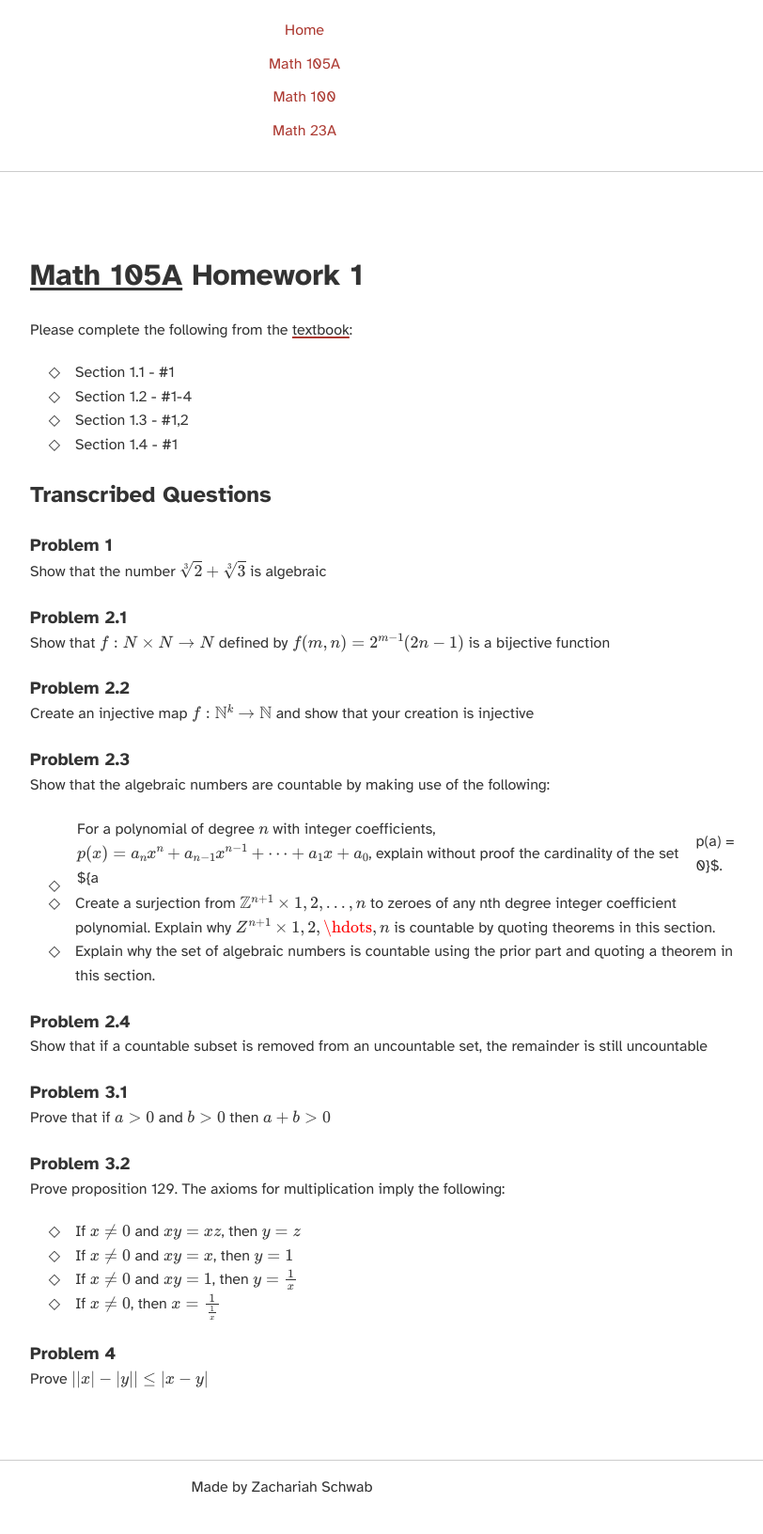
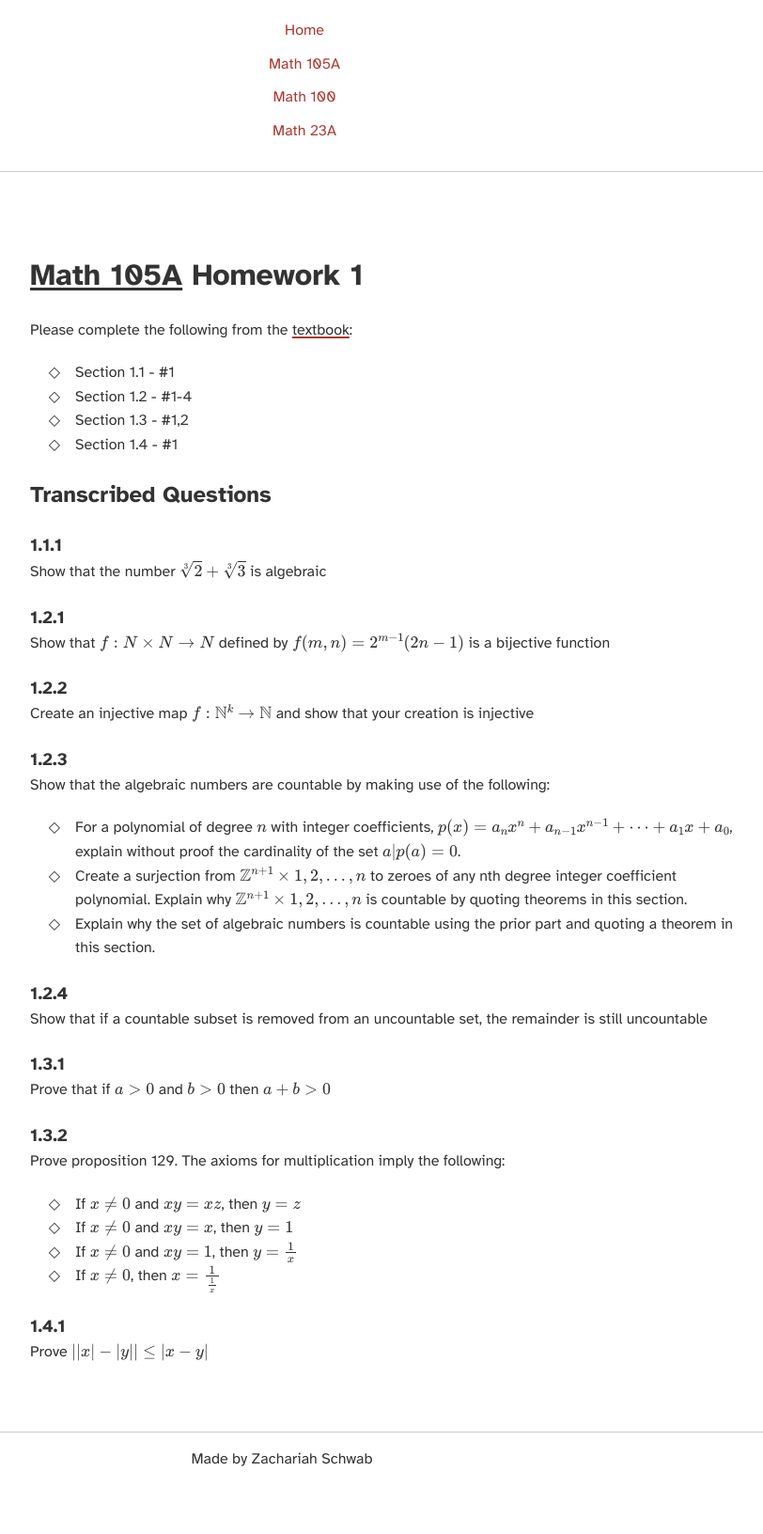
Before and after one commit to ZachariahSWS/UCSCMath.github.io, a Jekyll site: the page built from Bob/105a/hw1.md, in a window 1280 px wide. Shown: the whole page at 94% size, without its empty margins (340-1152 px from the left). Built offline with Jekyll 4.4.1, drawn with Linux system fonts in a browser that asks for light colours; formulas are drawn with MathJax 3; after the commit the page ends 1602 px from its top, so only the background shows below that.

```diff
--- a/Bob/105a/hw1.md
+++ b/Bob/105a/hw1.md
@@ -15,33 +15,33 @@ Please complete the following from the [textbook](/Bob/105a/lecture_notes_v2.pdf
 
 ## Transcribed Questions
 
-### Problem 1
+### 1.1.1
 Show that the number $\sqrt[3]{2} + \sqrt[3]{3}$ is algebraic
 
-### Problem 2.1
+### 1.2.1
 Show that $f: N \times N \rightarrow N$ defined by $f(m,n) = 2^{m-1}(2n-1)$ is a bijective function
 
-### Problem 2.2
+### 1.2.2
 Create an injective map $f: \mathbb{N}^k \rightarrow \mathbb{N}$ and show that your creation is injective
 
-### Problem 2.3
+### 1.2.3
 Show that the algebraic numbers are countable by making use of the following:
-- For a polynomial of degree $n$ with integer coefficients, $p(x) = a_nx^n + a_{n-1}x^{n-1} + \dots + a_1x + a_0$, explain without proof the cardinality of the set $\{a | p(a) = 0\}$.
-- Create a surjection from $\mathbb{Z}^{n+1} \times \{1, 2, \dots, n\}$ to zeroes of any nth degree integer coefficient polynomial. Explain why $Z^{n+1}\times{1, 2, \hdots , n}$ is countable by quoting theorems in this section.
+- For a polynomial of degree $n$ with integer coefficients, $p(x) = a_nx^n + a_{n-1}x^{n-1} + \dots + a_1x + a_0$, explain without proof the cardinality of the set $\{a \| p(a) = 0\}$.
+- Create a surjection from $\mathbb{Z}^{n+1} \times \{1, 2, \dots, n\}$ to zeroes of any nth degree integer coefficient polynomial. Explain why $\mathbb{Z}^{n+1}\times{1, 2, \dots , n}$ is countable by quoting theorems in this section.
 - Explain why the set of algebraic numbers is countable using the prior part and quoting a theorem in this section.
 
-### Problem 2.4
+### 1.2.4
 Show that if a countable subset is removed from an uncountable set, the remainder is still uncountable
 
-### Problem 3.1
+### 1.3.1
 Prove that if $a > 0$ and $b > 0$ then $a + b > 0$
 
-### Problem 3.2
+### 1.3.2
 Prove proposition 129. The axioms for multiplication imply the following:
 - If $x \neq 0$ and $xy = xz$, then $y = z$
 - If $x \neq 0$ and $xy = x$, then $y = 1$
 - If $x \neq 0$ and $xy = 1$, then $y = \frac1x$
 - If $x \neq 0$, then $x = \frac{1}{\frac1x}$
 
-### Problem 4
+### 1.4.1
 Prove $||x| - |y|| \leq |x - y|$
```
Also changed, not shown: Bob/105a/hw2.md (added, +91 -0 lines).
